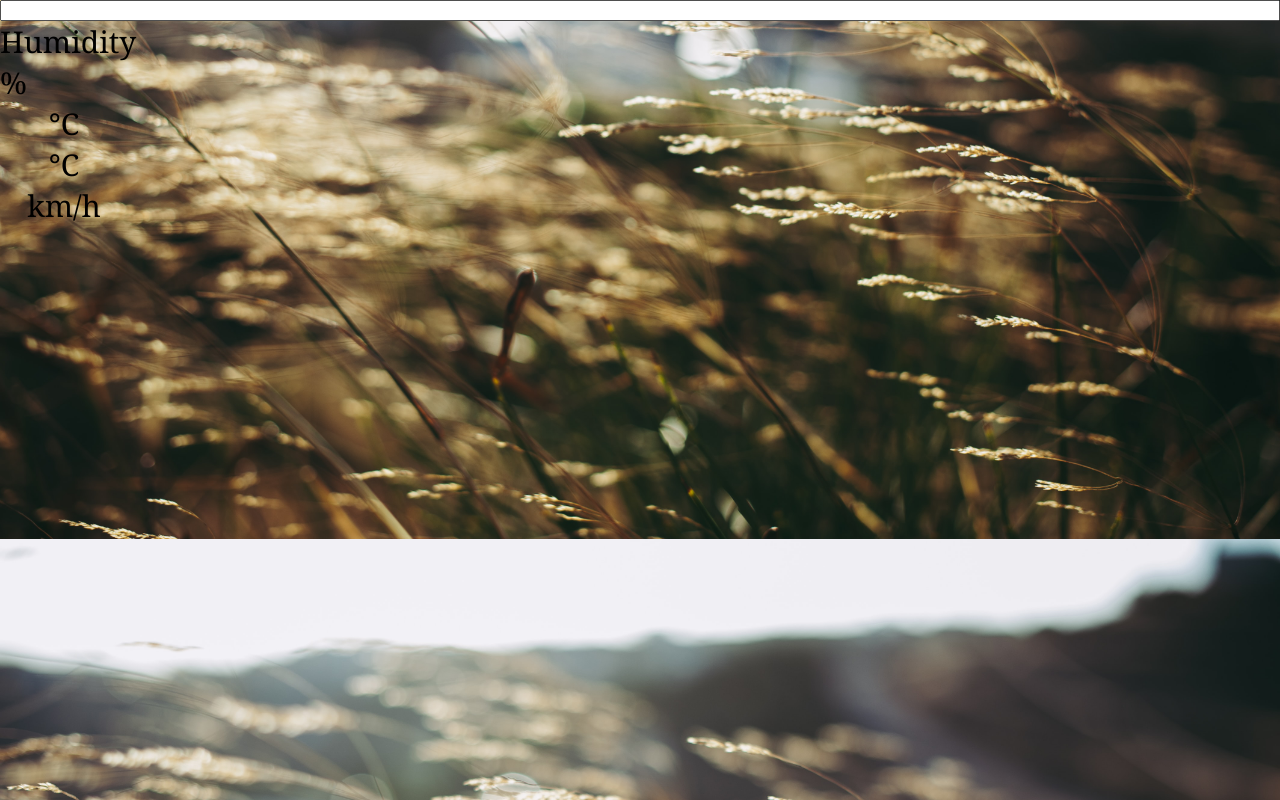
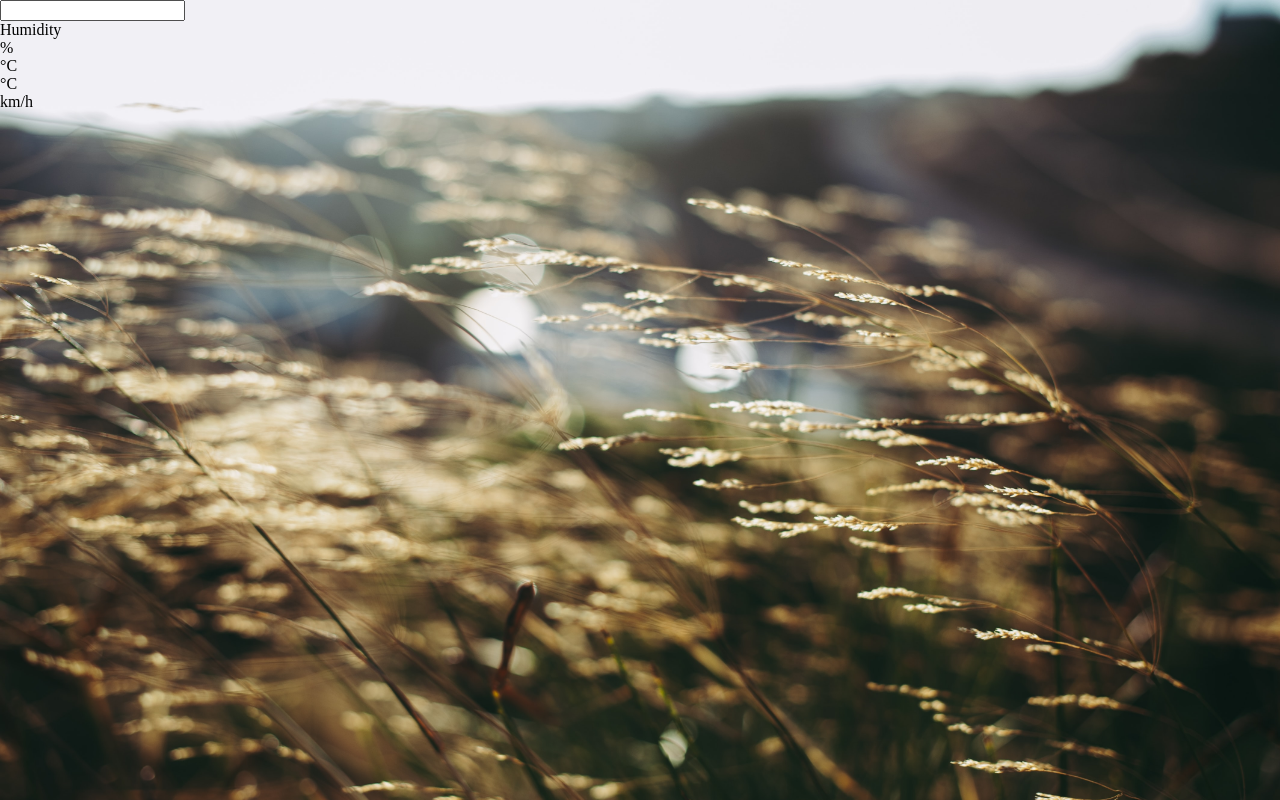
Before and after one commit to SeyhPirr/mine-weather, a React (Create React App) app: page / in a window 1280 px wide. Built offline with nearby package versions, Linux system fonts and the light colour scheme.

Commit message:
css start

```diff
--- a/src/App.js
+++ b/src/App.js
@@ -128,8 +128,10 @@ export default function App() {
 
   return (
     <>
-      <form className="main" onSubmit={handleSubmit}>
+      <form onSubmit={handleSubmit}>
         <input type="text" ref={myRef} />
+      </form>
+      <div className="data main">
         <div>{infos.errorMessage}</div>
         <div className="location">
           {infos.name} {infos.country}
@@ -148,7 +150,7 @@ export default function App() {
         <div className="clock">
           {infos.clock ? <Clock time_zone={infos.clock} /> : null}
         </div>
-      </form>
+      </div>
     </>
   );
 }
--- a/src/styles.css
+++ b/src/styles.css
@@ -5,41 +5,5 @@ body{
 
     background-image: url(./backgrounds/vera-davidova-J_CutWQnT78-unsplash.jpg);
     background-size:cover;
-    background-color: #cccccc;
-
-
-    background-position: center;
-    font-size: 30px;
-    font-family: Georgia, 'Times New Roman', Times, serif;
     margin:0;
-    display: block;
 }
-.location{
-    text-align: center;
-
-}
-.humidity{
-    text-align: left;
-    width: 128px;
-}
-.temp{
-    text-align: center;
-    width: 128px;
-
-}
-.wind{
-    text-align: center;
-    width: 128px;
-
-}
-.clock{
-width:30%;
-}
-.weather{
-    width:158px;
-
-}
-.main{
-    display:grid;
-
-}
```
